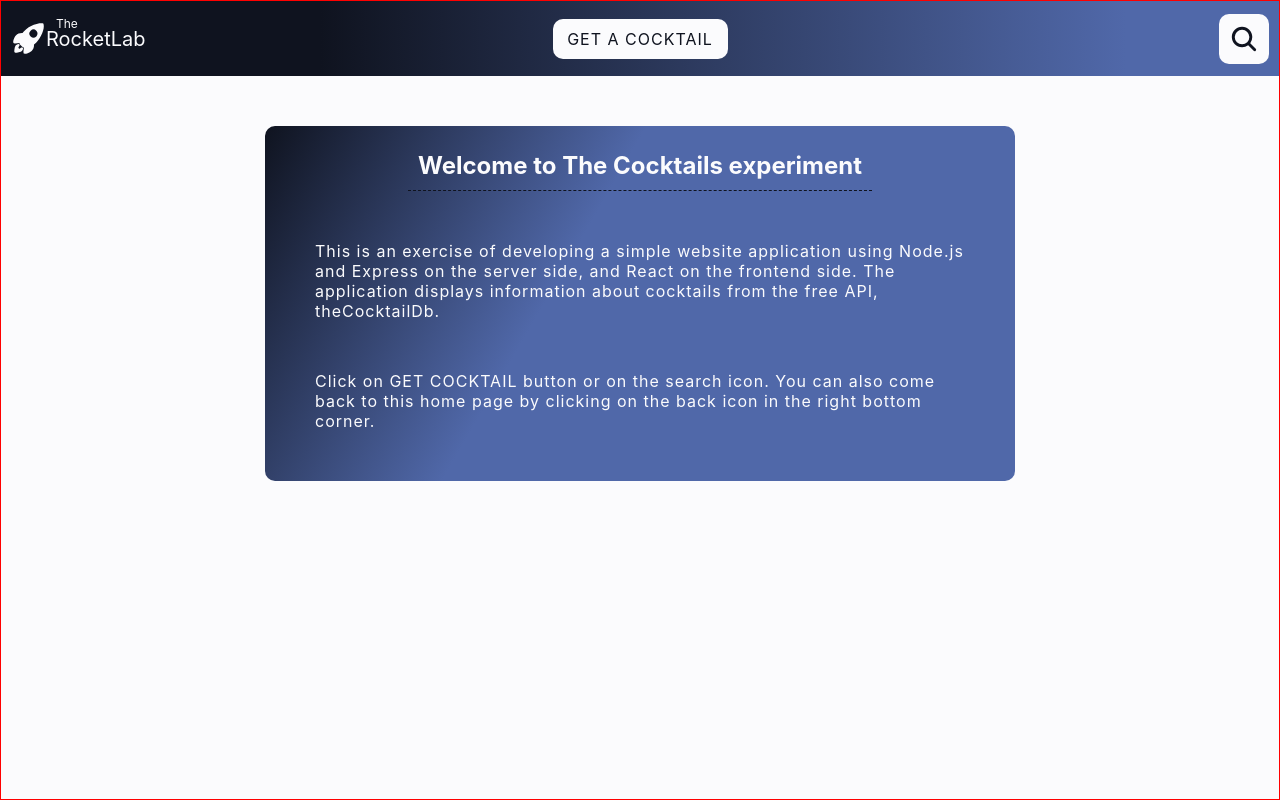
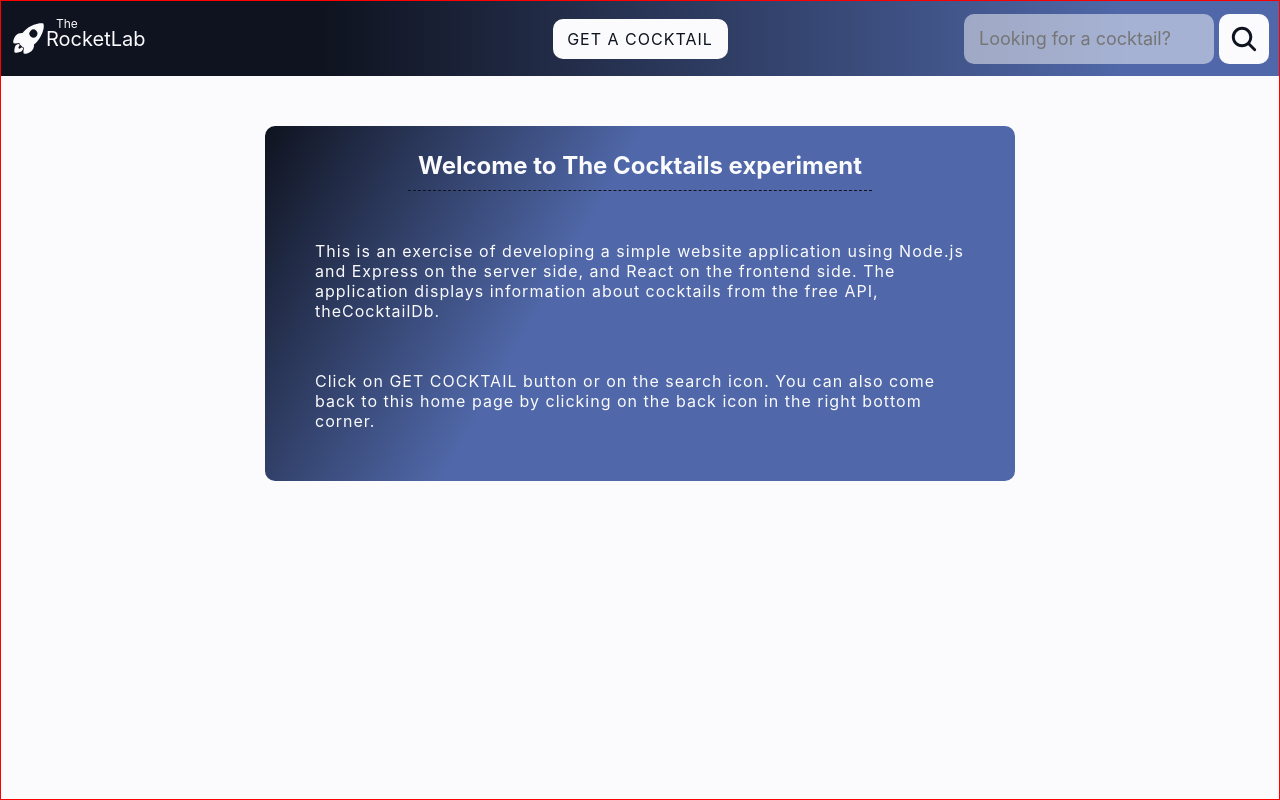
Before and after one commit to tessoka/thecocktaildb-api, a React (Create React App) app in the folder frontend/: page / in a window 1280 px wide. Both pictures are taken after a click on the element 1244 px from the left and 38 px from the top of the page. Built offline with nearby package versions, Linux system fonts and the light colour scheme.

Commit message:
searchbar up and running

```diff
--- a/frontend/src/components/Header.jsx
+++ b/frontend/src/components/Header.jsx
@@ -1,9 +1,21 @@
-import React from 'react'
+import React, { useState, useEffect } from 'react'
 import { Link } from 'react-router-dom'
 import { SearchLogo, RocketLogo } from '../svg/svg-d-texts'
 
 
 const Header = () => {
+
+  const [ isSearchOpen, setIsSearchOpen] = useState(false)
+  const [ searchText, setSearchText ] = useState("")
+
+  const handleClickSearchIcon = () => {
+    setSearchText("")
+    setIsSearchOpen(!isSearchOpen)
+  }
+
+  console.log(searchText)
+
+
   return (
     <header>
       <div className="logo-box">
@@ -13,14 +25,25 @@ const Header = () => {
       </div>
       <div className="header-mid">
         <Link to="/cocktail">
-          <button className="btn">Get a Cocktail</button>
+          <button className="btn">
+            {searchText === "" ?
+            "Get a Cocktail"
+            :
+            "Search"
+            }
+          </button>
         </Link>
       </div>
       <div className="search-box">
-        <div className="icon-bg-search">
+        <div className="icon-bg-search" onClick={handleClickSearchIcon}>
           <svg className="search-logo" viewBox="0 0 512 512"><path d={SearchLogo} /></svg>
         </div>
       </div>
+
+      {
+      isSearchOpen &&
+      <input className="search-input" type="text" placeholder="Looking for a cocktail?" value={searchText} onChange={(e) => setSearchText(e.target.value)}/>
+      }
     </header>
   )
 }
--- a/frontend/src/styles/header.scss
+++ b/frontend/src/styles/header.scss
@@ -5,6 +5,8 @@ header {
   display: flex;
   justify-content: space-between;
   align-items: center;
+
+  position: relative;
 
 
   & > div {
@@ -91,4 +93,23 @@ header {
     }
   }
 
+
+  .search-input {
+    // border: 1px solid $secondaryColor-1;
+    border-radius: 10px;
+    background-color: rgba($primaryColor-1, .5);
+
+    position: absolute;
+    top: 12.5px;
+    right: 65px;
+
+    width: 250px;
+    height: 50px;
+    padding: 0 15px;
+
+    color: $primaryColor-6;
+    font-size: 18px;
+
+    z-index: 1;
+  }
 }
```
